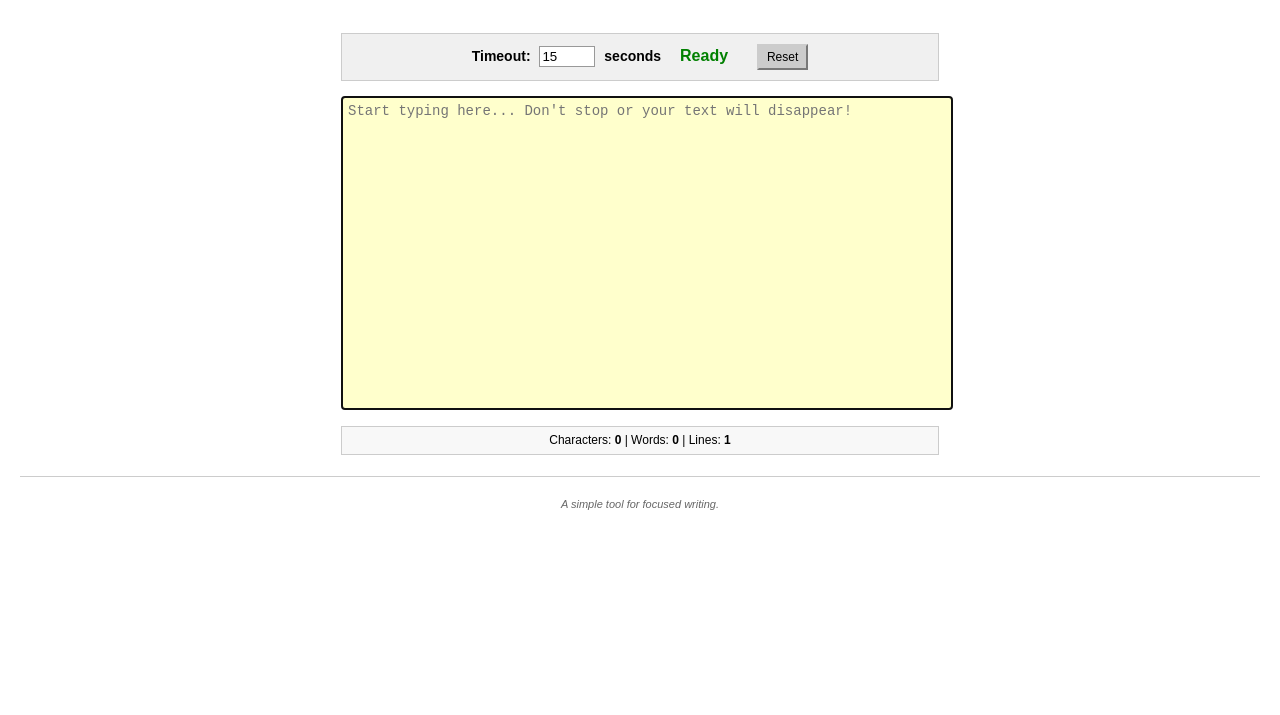
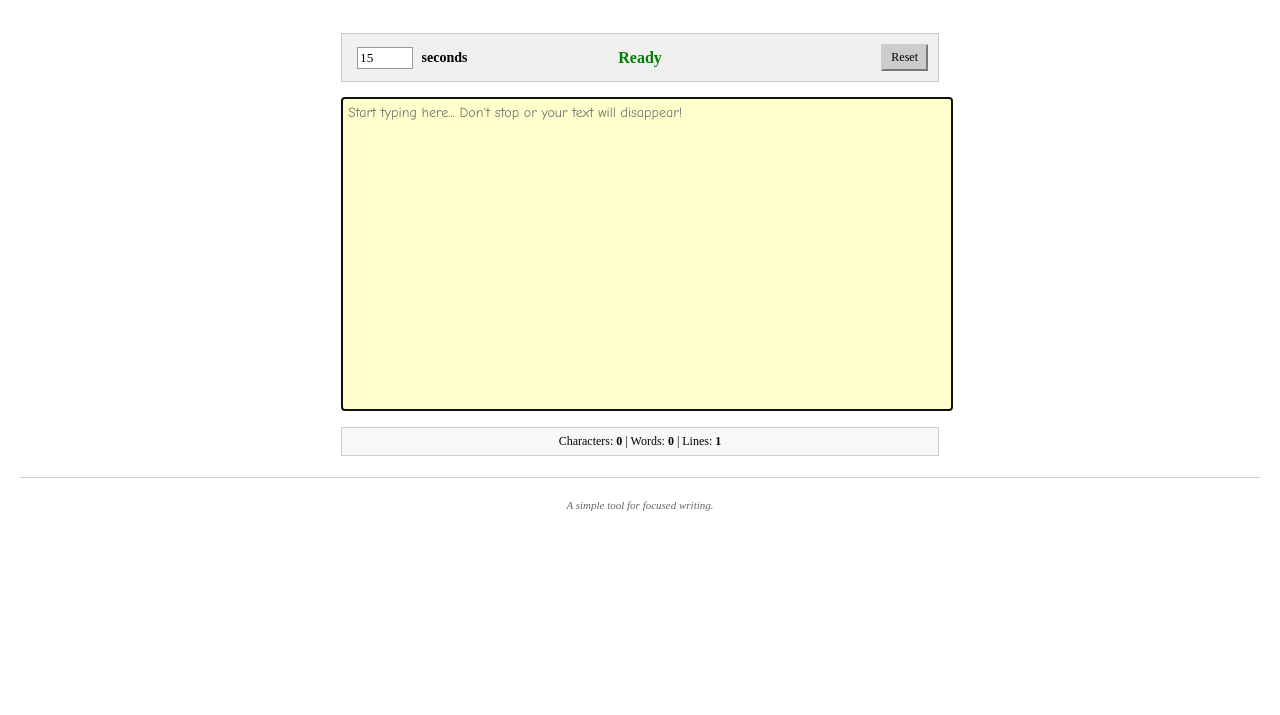
Before and after one commit to andrewm-code/danger_webapp, a plain HTML site: page index.html in a window 1280 px wide. Shown: the part 85-800 px from the top of the page. Drawn offline with Linux system fonts and the light colour scheme.

Commit message:
Refactor styles and layout in index.html
Updated styles and layout for controls and text areas.

```diff
--- a/index.html
+++ b/index.html
@@ -6,7 +6,7 @@
     <title>Disappearing Text Writer</title>
     <style>
         body {
-            font-family: Arial, sans-serif;
+            font-family: 'Times New Roman', serif;
             font-size: 14px;
             background-color: #ffffff;
             color: #000000;
@@ -38,11 +38,28 @@
         }
 
         .controls {
-            text-align: center;
+            display: flex;
+            justify-content: space-between;
+            align-items: center;
             margin: 15px 0;
             padding: 10px;
             border: 1px solid #cccccc;
             background-color: #f0f0f0;
+        }
+
+        .controls-left {
+            flex: 1;
+            text-align: left;
+        }
+
+        .controls-center {
+            flex: 1;
+            text-align: center;
+        }
+
+        .controls-right {
+            flex: 1;
+            text-align: right;
         }
 
         .controls label {
@@ -54,12 +71,12 @@
             padding: 2px;
             border: 1px solid #999999;
             width: 50px;
+            font-family: 'Times New Roman', serif;
         }
 
         .timer {
             font-weight: bold;
             font-size: 16px;
-            margin: 0 15px;
         }
 
         .timer-safe { color: #008000; }
@@ -75,7 +92,7 @@
             padding: 4px 8px;
             font-size: 12px;
             cursor: pointer;
-            margin-left: 10px;
+            font-family: 'Times New Roman', serif;
         }
 
         .reset-btn:active {
@@ -87,7 +104,7 @@
             height: 300px;
             border: 2px inset #cccccc;
             padding: 5px;
-            font-family: "Courier New", monospace;
+            font-family: 'Comic Sans MS', cursive;
             font-size: 14px;
             background-color: #ffffff;
             resize: none;
@@ -132,13 +149,18 @@
         <tr>
             <td>
                 <div class="controls">
-                    <label for="timeoutInput">Timeout:</label>
-                    <input type="number" id="timeoutInput" value="15" min="5" max="300">
-                    <label>seconds</label>
+                    <div class="controls-left">
+                        <input type="number" id="timeoutInput" value="15" min="5" max="300">
+                        <label>seconds</label>
+                    </div>
 
-                    <span class="timer timer-safe" id="timerDisplay">Ready</span>
+                    <div class="controls-center">
+                        <span class="timer timer-safe" id="timerDisplay">Ready</span>
+                    </div>
 
-                    <button class="reset-btn" onclick="resetText()">Reset</button>
+                    <div class="controls-right">
+                        <button class="reset-btn" onclick="resetText()">Reset</button>
+                    </div>
                 </div>
 
                 <textarea
@@ -265,9 +287,7 @@
             }
         });
 
-        textInput.addEventListener('blur', function() {
-            stopTimer();
-        });
+        // Removed the blur event listener so timer continues when text box loses focus
 
         timeoutInput.addEventListener('change', function() {
             if (isActive) {
```
